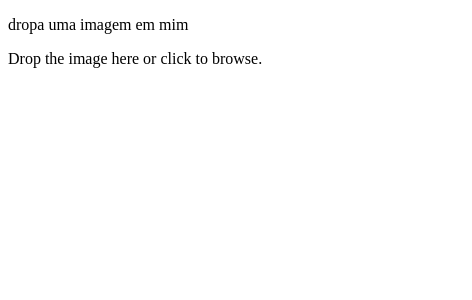
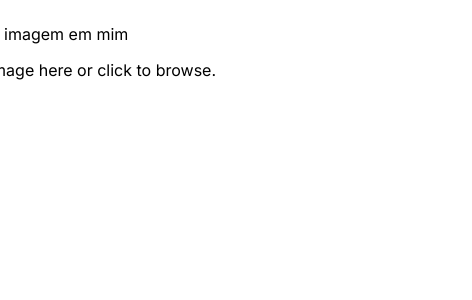
Before and after one commit to denis-rossati/profile-picture-cropper, a React (Create React App) app: page / in a window 390 px wide. Shown: the top 300 px of the page, 472 px wide, since content can reach past the window. Built offline with nearby package versions, Linux system fonts and the light colour scheme.

Commit message:
adding className to AvatarUploader and default styles

```diff
--- a/src/pages/AvatarUploader.tsx
+++ b/src/pages/AvatarUploader.tsx
@@ -2,6 +2,8 @@ import React, { useState } from 'react';
 import { LogoInput } from '../components/LogoInput';
 import {LogoCropper} from '../components/LogoCropper';
 import { ErrorComponent } from '../components/ErrorComponent';
+
+import './styles/AvatarUpload.css'
 
 const AvatarUploader = (): JSX.Element => {
   const [componentName, setComponentName] = useState<string | undefined>('LogoInput');
@@ -40,7 +42,7 @@ const AvatarUploader = (): JSX.Element => {
   }
 
   return (
-    <main>
+    <main className={ componentName }>
       { renderComponent() }
     </main>
   );
--- /dev/null
+++ b/src/pages/styles/AvatarUpload.css
@@ -0,0 +1,27 @@
+@import url('https://fonts.googleapis.com/css2?family=Inter:wght@300;400&display=swap');
+
+@media (max-width: 768px) {
+
+  * {
+    font-family: 'Inter', sans-serif;
+  }
+
+  #root {
+    display: flex;
+    justify-content: center;
+  }
+
+  main {
+    min-height: 177px;
+    max-height: 177px;
+    min-width: 553px;
+    max-width: 553px;
+    overflow: hidden;
+    border-radius: 8px;
+  }
+
+  .ErrorComponent, .LogoCropper {
+    background-color: #F2F5F8;
+    border: none;
+  }
+}
```
